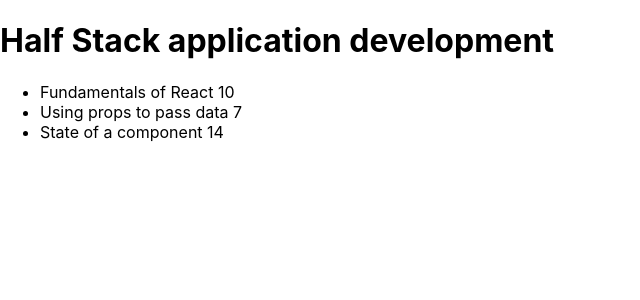
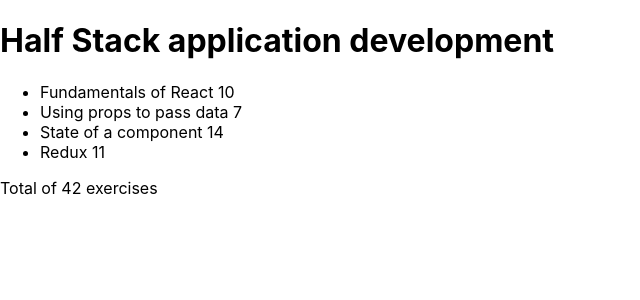
Before and after one commit to mikhita/part2, a React (Create React App) app: page / in a window 1280 px wide. Shown: the top 300 px of the page, without its empty margins (0-640 px from the left). Built offline with nearby package versions, Linux system fonts and the light colour scheme.

Commit message:
Course information step7

```diff
--- a/src/App.js
+++ b/src/App.js
@@ -20,6 +20,11 @@
         exercises: 14,
         id: 3,
       },
+      {
+        name: "Redux",
+        exercises: 11,
+        id: 4,
+      },
     ],
   };
 
--- a/src/components/Course.js
+++ b/src/components/Course.js
@@ -15,6 +15,16 @@
           );
         })}
       </ul>
+      <p>
+        Total of{" "}
+        <span>
+          {" "}
+          {course.parts.reduce((sum, parts) => {
+            return sum + parts.exercises;
+          }, 0)}{" "}
+        </span>{" "}
+        exercises
+      </p>
     </div>
   );
 };
```
